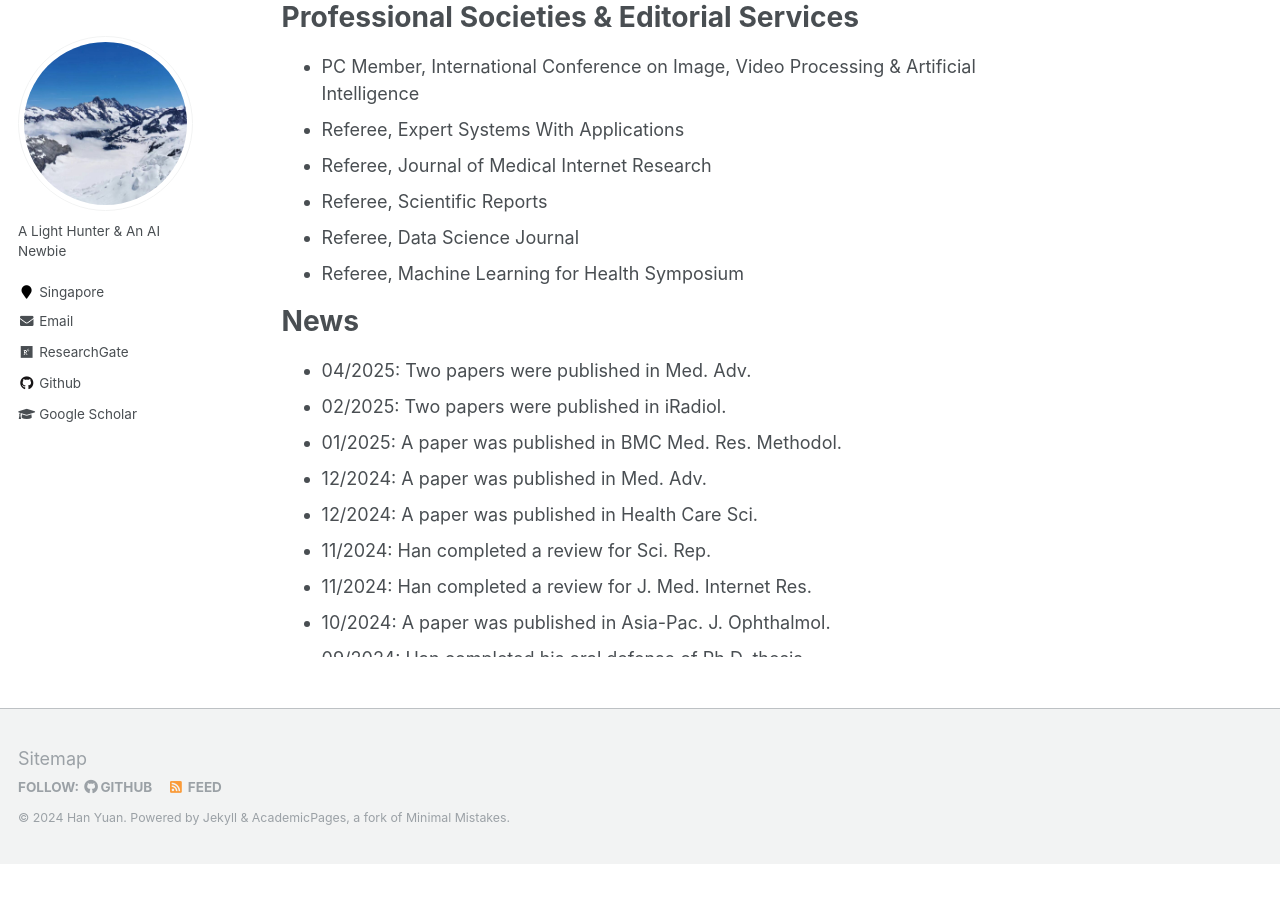
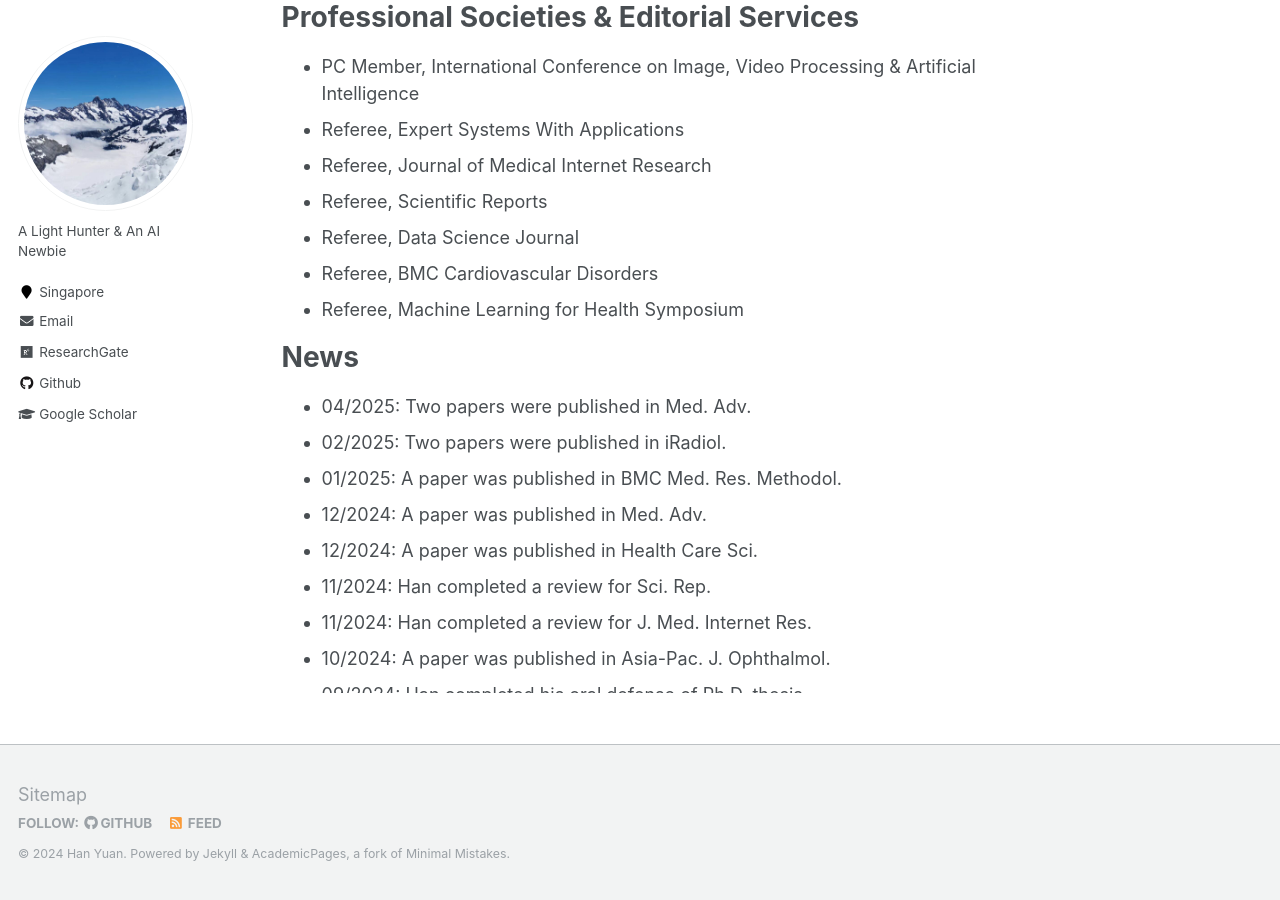
Before and after one commit to Han-Yuan-Med/Han-Yuan-Med.github.io, a Jekyll site: the page built from _pages/about.md, in a window 1280 px wide and 900 px high, scrolled down 938 px. Built offline with Jekyll 4.4.1, drawn with Linux system fonts in a browser that asks for light colours; before the commit the page ends 1802 px from its top, so only the background shows below that.

Commit message:
Update about.md

```diff
--- a/_pages/about.md
+++ b/_pages/about.md
@@ -27,6 +27,7 @@ Thank you for visiting my academic website. I invite you to explore the [publica
 * Referee, Journal of Medical Internet Research
 * Referee, Scientific Reports
 * Referee, Data Science Journal
+* Referee, BMC Cardiovascular Disorders
 * Referee, Machine Learning for Health Symposium
 
 # News
```
